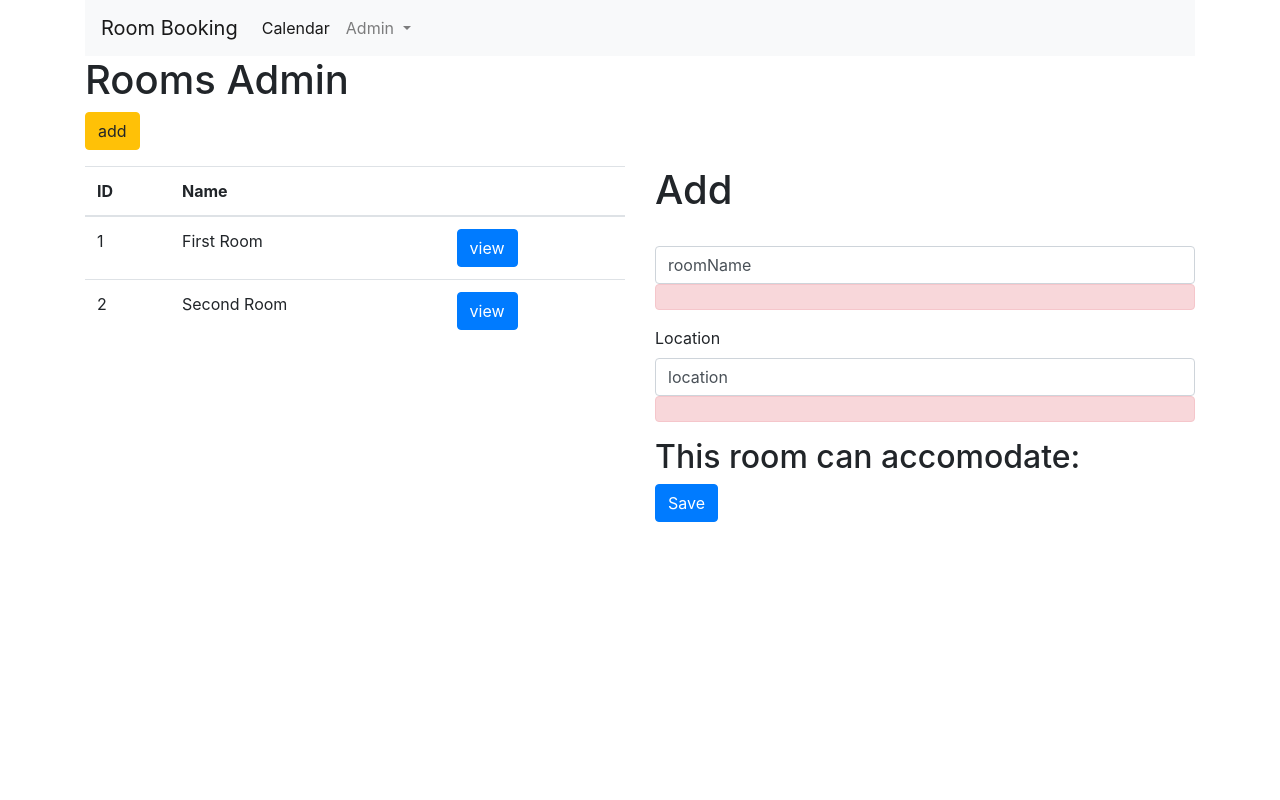
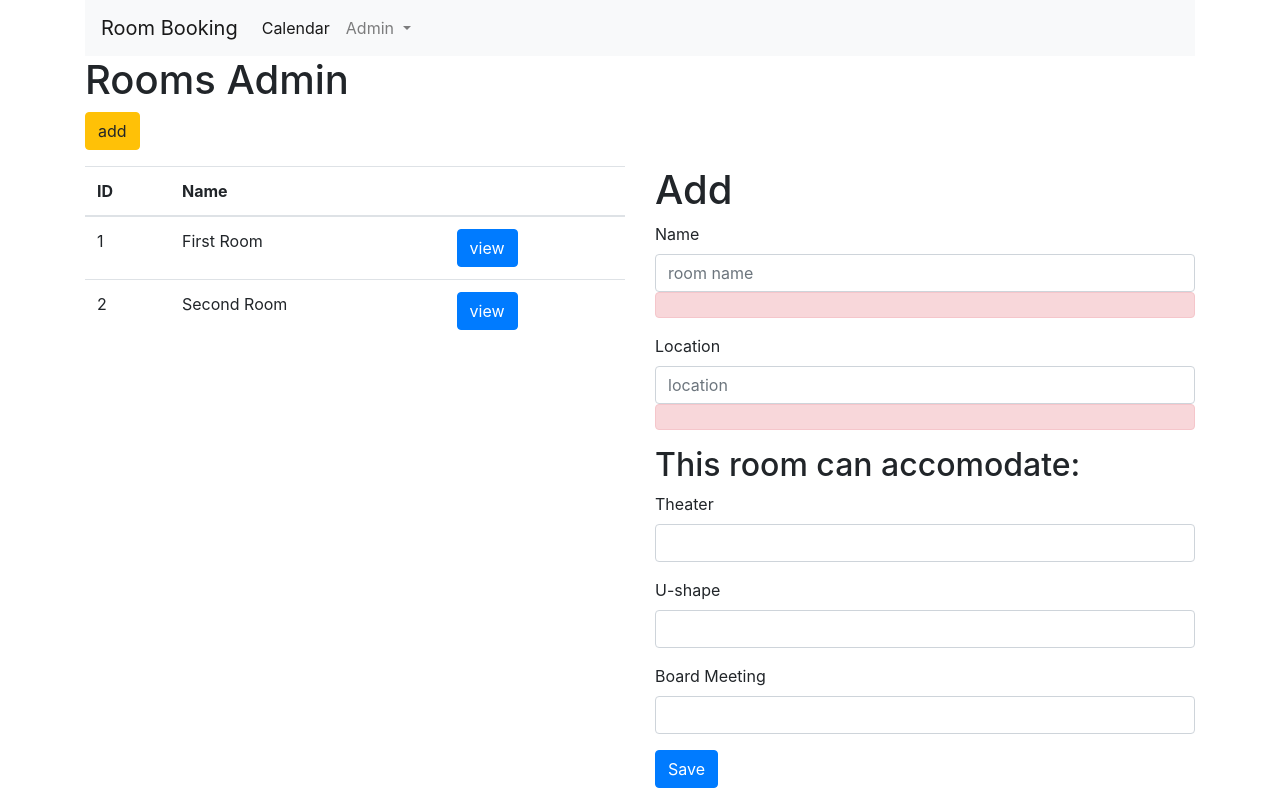
Before and after one commit to uspehgp/RoomBooking, an Angular app: page /admin/rooms in a window 1280 px wide. Both pictures are taken after a click on the link "add". Built offline with nearby package versions, Linux system fonts and the light colour scheme.

Commit message:
adding controls for room accommodate edit component

```diff
--- a/src/app/admin/rooms/room-edit/room-edit.component.html
+++ b/src/app/admin/rooms/room-edit/room-edit.component.html
@@ -2,7 +2,7 @@
 
 <form [formGroup]="roomForm">
   <div class="form-group">
-    <label for="name">{{room.name}}</label>
+    <label for="name">Name</label>
     <input type="text" class="form-control" id="name" placeholder="room name" formControlName="roomName" required>
     <div class="alert alert-danger"></div>
 
@@ -15,7 +15,10 @@
 
   <h2>This room can accomodate:</h2>
 
-  <!-- list the layout types here -->
+  <div class="form-group" *ngFor="let layout of layouts">
+    <label for = "layout{{layout}}">{{layoutEnum[layout]}}</label>
+    <input type="number" class="form-control" id="layout{{layout}}" formControlName="layout{{layout}}">
+  </div>
 
   <button type="button" class="btn btn-primary" (click)="onSubmit()">Save</button>
 </form>
--- a/src/app/admin/rooms/room-edit/room-edit.component.ts
+++ b/src/app/admin/rooms/room-edit/room-edit.component.ts
@@ -1,5 +1,5 @@
 import {Component, Input, OnInit} from '@angular/core';
-import {Room} from '../../../model/room';
+import {Layout, LayoutCapacity, Room} from '../../../model/room';
 import {FormControl, FormGroup} from '@angular/forms';
 
 @Component({
@@ -12,6 +12,9 @@ export class RoomEditComponent implements OnInit {
   @Input()
   room: Room;
 
+  layouts = Object.keys(Layout);
+  layoutEnum = Layout;
+
   roomForm = new FormGroup({
     roomName: new FormControl('roomName'),
     location: new FormControl('location')
@@ -21,9 +24,27 @@ export class RoomEditComponent implements OnInit {
   }
 
   ngOnInit() {
+    this.roomForm.patchValue({
+        roomName: this.room.name,
+        location: this.room.location
+      }
+    );
+
+    for (const layout of this.layouts) {
+      this.roomForm.addControl(`layout${layout}`, new FormControl('layout${layout}'));
+    }
   }
 
   onSubmit() {
-    console.log(this.roomForm);
+    this.room.name = this.roomForm.controls['roomName'].value;
+    this.room.location = this.roomForm.value['location'];
+    this.room.capacities = new Array<LayoutCapacity>();
+    for (const layout of this.layouts) {
+      const layoutCapacity = new LayoutCapacity();
+      layoutCapacity.layout = Layout[layout];
+      layoutCapacity.capacity = this.roomForm.controls[`layout${layout}`].value;
+      this.room.capacities.push(layoutCapacity);
+    }
+    console.log(this.room);
   }
 }
```
